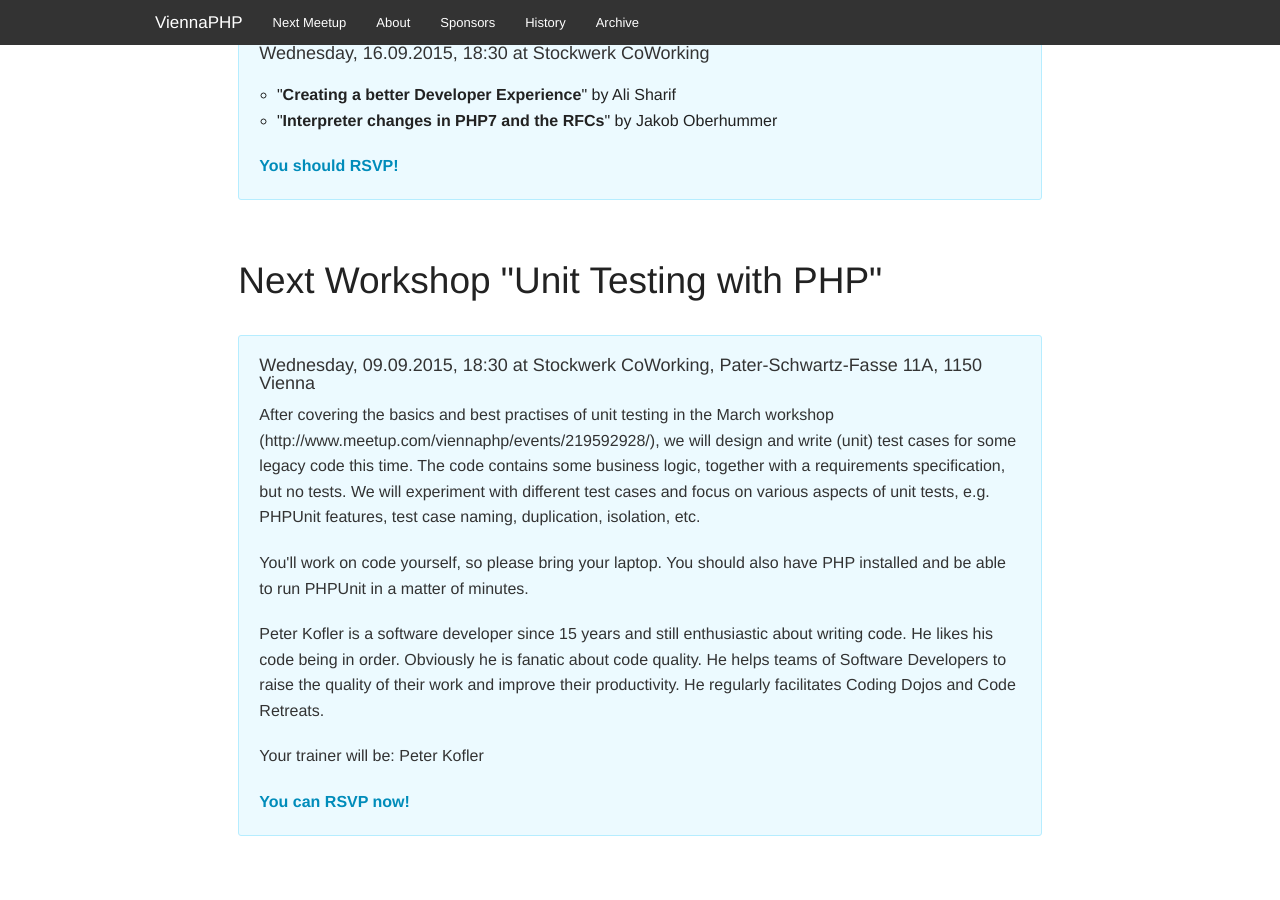
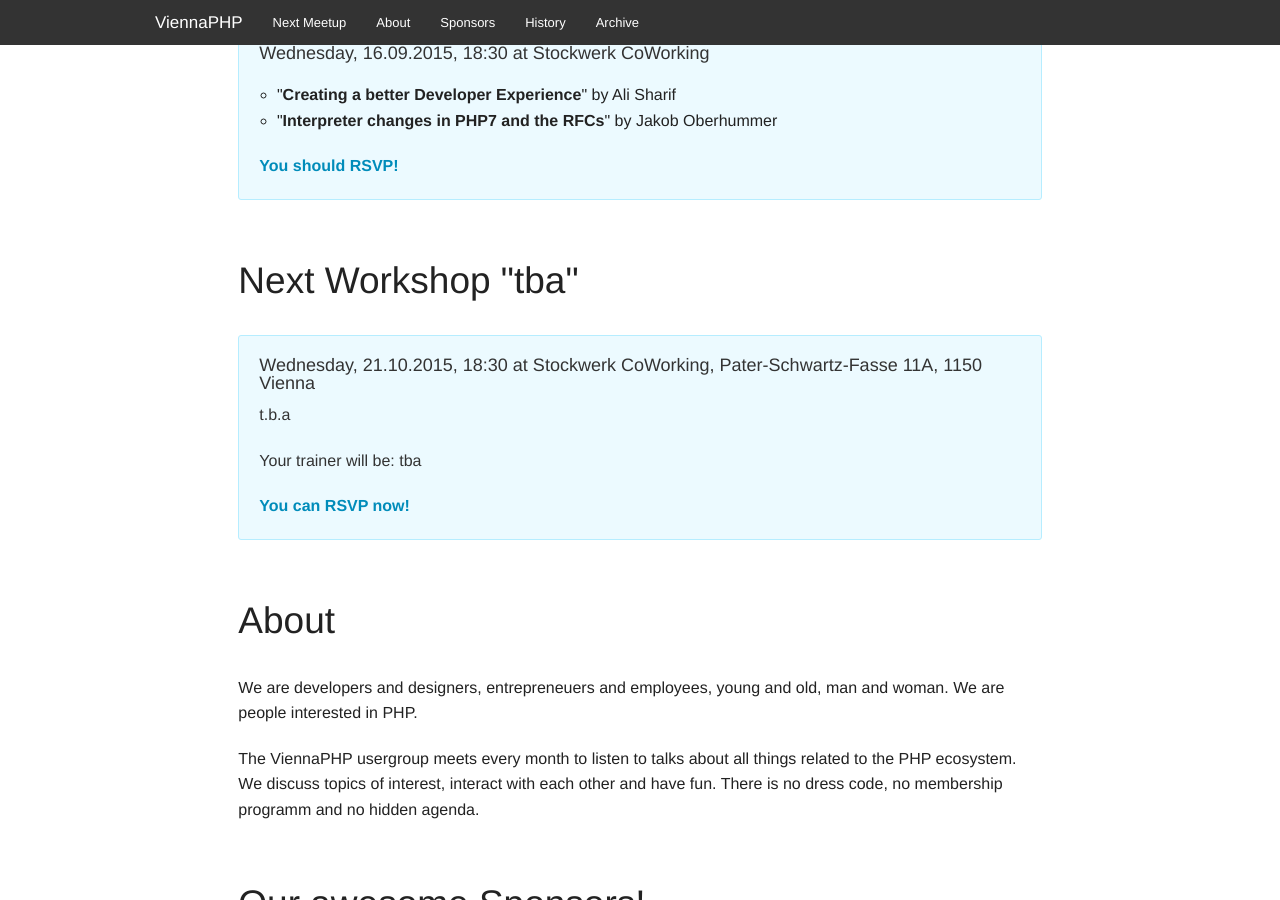
Before and after one commit to viennaphp/viennaphp.github.io, a Jekyll site: the page built from index.html, in a window 1280 px wide and 900 px high, scrolled down 668 px. Built offline with Jekyll 4.4.1, drawn with Linux system fonts in a browser that asks for light colours.

Commit message:
Adding next workshop date

```diff
--- a/_data/workshop.yml
+++ b/_data/workshop.yml
@@ -1,11 +1,8 @@
-title: Unit Testing with PHP
-date: Wednesday, 09.09.2015
+title: tba
+date: Wednesday, 21.10.2015
 time: "18:30"
 location: Stockwerk CoWorking, Pater-Schwartz-Fasse 11A, 1150 Vienna
 description:
-    - "After covering the basics and best practises of unit testing in the March workshop (http://www.meetup.com/viennaphp/events/219592928/), we will design and write (unit) test cases for some legacy code this time. The code contains some business logic, together with a requirements specification, but no tests. We will experiment with different test cases and focus on various aspects of unit tests, e.g. PHPUnit features, test case naming, duplication, isolation, etc."
-    - "You'll work on code yourself, so please bring your laptop. You should also have PHP installed and be able to run PHPUnit in a matter of minutes."
-    - "Peter Kofler is a software developer since 15 years and still enthusiastic about writing code. He likes his code being in order. Obviously he is fanatic about code quality. He helps teams of Software Developers to raise the quality of their work and improve their productivity. He regularly facilitates
-      Coding Dojos and Code Retreats."
-trainer: Peter Kofler
-link: http://www.meetup.com/de/viennaphp/events/224417959/
+    - "t.b.a"
+trainer: tba
+link: http://www.meetup.com/de/viennaphp/events/225038365/
```
